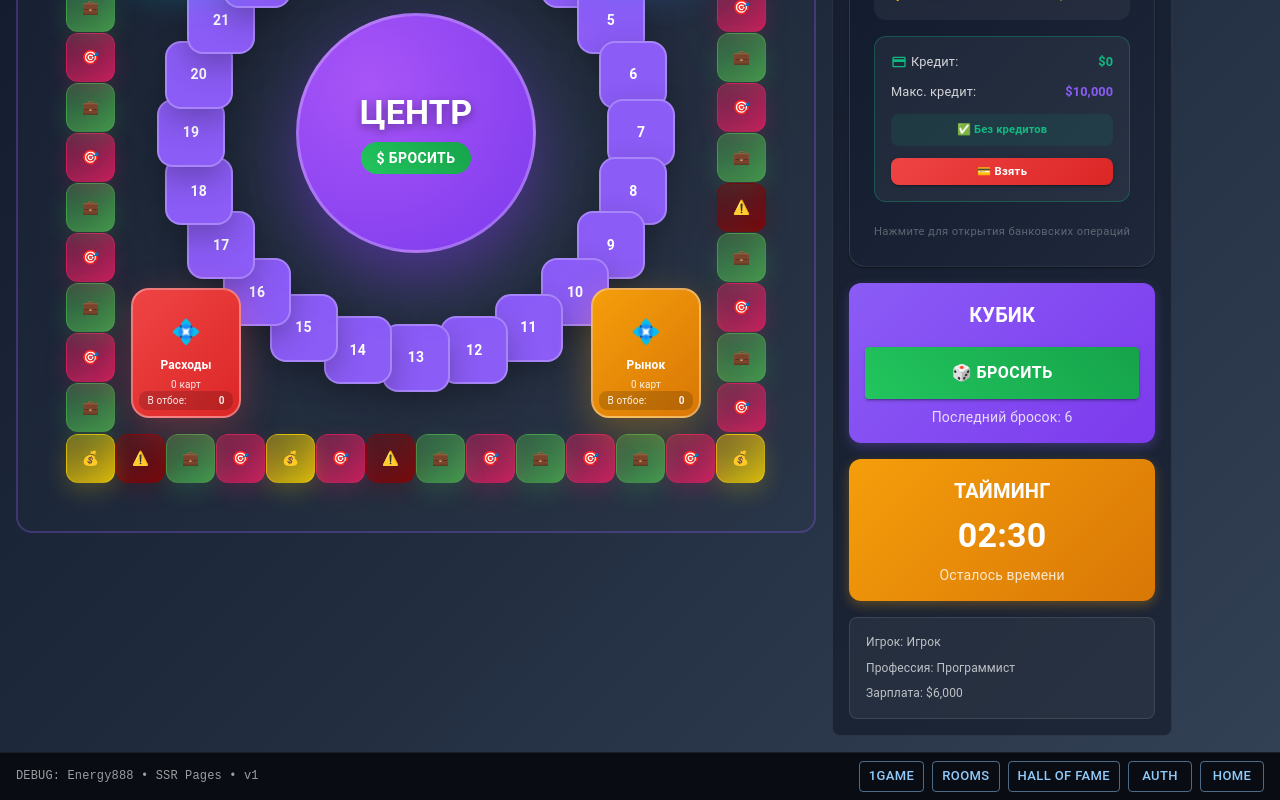
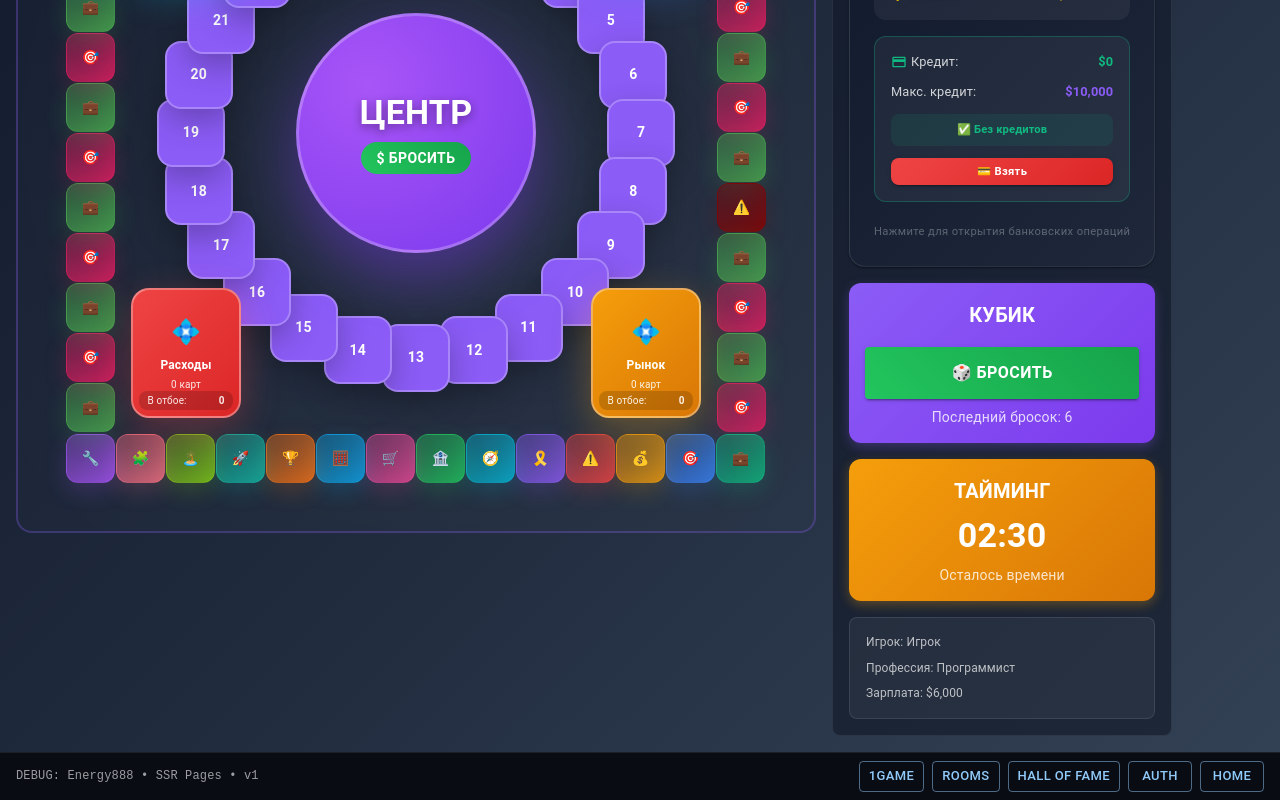
Before and after one commit to mag8888/energy888, a Next.js app in the folder game-ssr/: page /1game in a window 1280 px wide. Shown: the part 552-1352 px from the top of the page. Built offline with nearby package versions, Linux system fonts and the light colour scheme.

Commit message:
feat(board): temporary varied tones and icons for bottom row (27–40)

```diff
--- a/game-ssr/src/components/SimpleGameBoard.tsx
+++ b/game-ssr/src/components/SimpleGameBoard.tsx
@@ -638,9 +638,9 @@ const SimpleGameBoard: React.FC<SimpleGameBoardProps> = ({ roomId, playerData, o
 
     let idx = 1;
 
-    const make = (num: number, left: number, top: number) => {
-      const typeIcon = getCellType(num);
-      const baseColor = getCellColor(num);
+    const make = (num: number, left: number, top: number, opts?: { icon?: string; color?: string }) => {
+      const typeIcon = opts?.icon ?? getCellType(num);
+      const baseColor = opts?.color ?? getCellColor(num);
       const isBusiness = typeIcon === '💼';
       const owned = Array.isArray(playerData?.ownedBusinessCells) && playerData.ownedBusinessCells.includes(num);
       const playerColor = playerData?.color || '#3B82F6';
@@ -676,8 +676,14 @@ const SimpleGameBoard: React.FC<SimpleGameBoardProps> = ({ roomId, playerData, o
     for (let i = 0; i < 14; i++) cells.push(make(idx++, left0 + i * step, top0));
     // right 15..26 (shifted down by 1 cell to avoid corner)
     for (let i = 0; i < 12; i++) cells.push(make(idx++, rightX, top0 + (i + 1) * step));
-    // bottom 27..40 (right->left)
-    for (let i = 0; i < 14; i++) cells.push(make(idx++, left0 + (13 - i) * step, bottomY));
+    // bottom 27..40 (right->left) — TEMP: varied tones and icons for demo
+    const demoIcons = ['💼','🎯','💰','⚠️','🎗️','🧭','🏦','🛒','🧮','🏆','🚀','🏝️','🧩','🔧'];
+    const demoTones = ['#10B981','#3B82F6','#F59E0B','#EF4444','#8B5CF6','#06B6D4','#22C55E','#EC4899','#0EA5E9','#F97316','#14B8A6','#84CC16','#FB7185','#A855F7'];
+    for (let i = 0; i < 14; i++) {
+      const overrideIcon = demoIcons[i % demoIcons.length];
+      const overrideColor = demoTones[i % demoTones.length];
+      cells.push(make(idx++, left0 + (13 - i) * step, bottomY, { icon: overrideIcon, color: overrideColor }));
+    }
     // left 41..52 (bottom->top, also exclude corners)
     for (let i = 0; i < 12; i++) cells.push(make(idx++, left0, top0 + (12 - i) * step));
 
```
